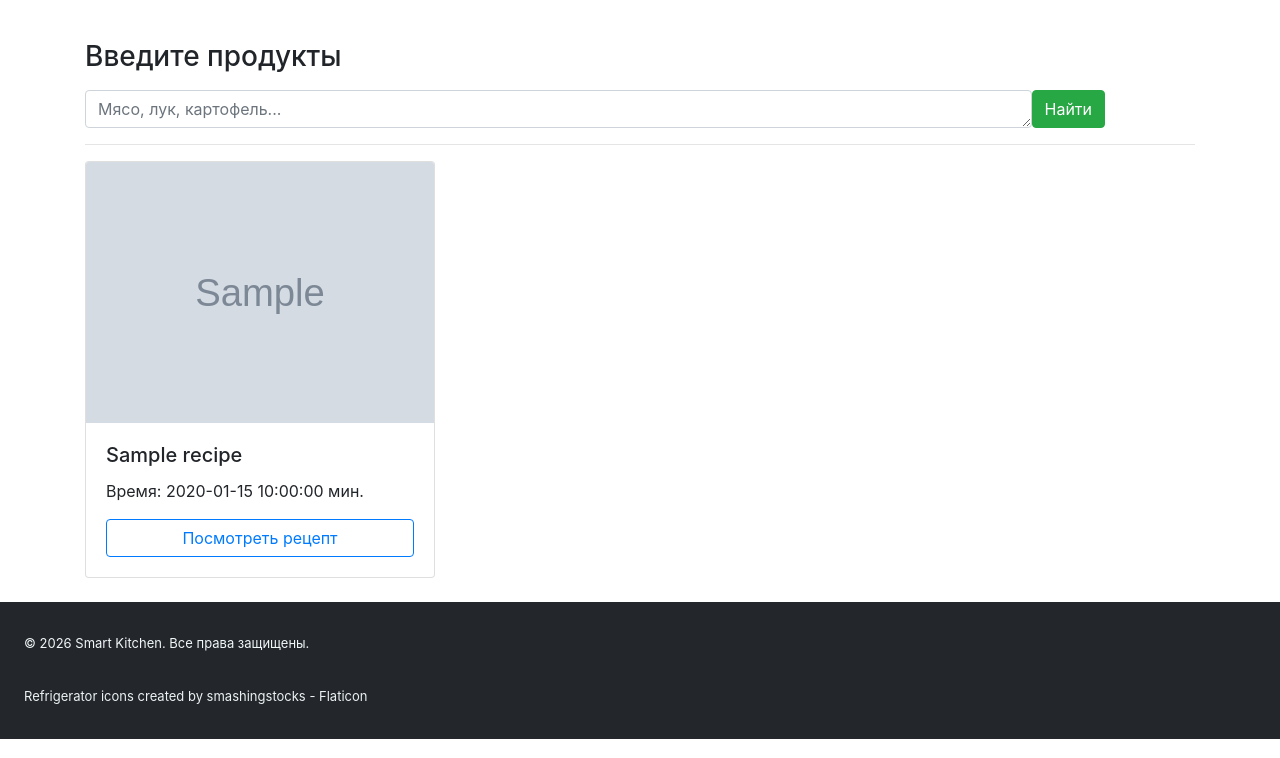
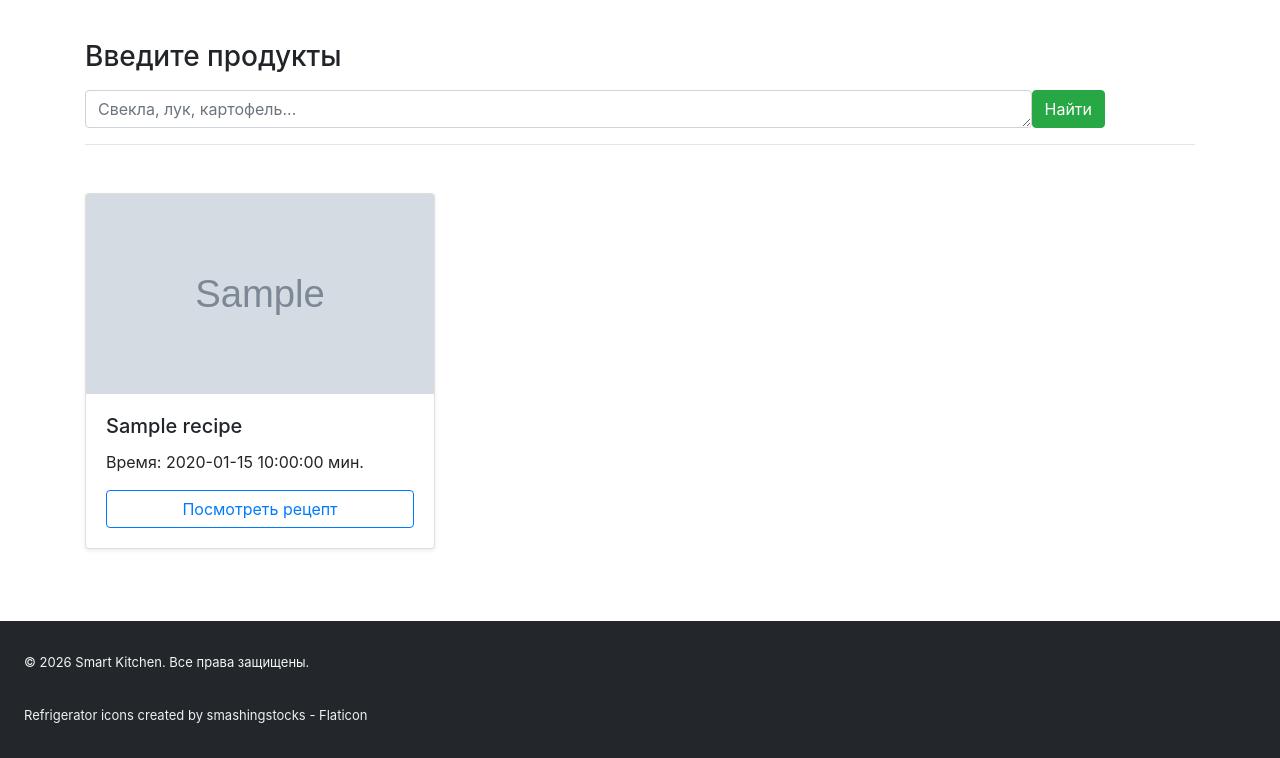
Before and after one commit to Er01Egor/Flask-Project, a Flask app: template templates/search_page.html in a window 1280 px wide. Shown: the part 72-830 px from the top of the page. Run offline with Flask 3, Linux system fonts and the light colour scheme; the template is opened without the code that fills it: most values are stand-ins (such as "Sample title", 1, 10 or a date in 2020); grey boxes marked "Sample" are stand-in pictures; some libraries are stand-ins or nearby versions.

Commit message:
Отдел с поиском блюд работает

```diff
--- a/main.py
+++ b/main.py
@@ -38,4 +38,4 @@ def search_page():
 
 
 if __name__ == '__main__':
-    app.run(port=8000, host='127.0.0.1')
+    app.run(port=8080, host='127.0.0.1')
--- a/static/css/style.css
+++ b/static/css/style.css
@@ -89,3 +89,21 @@ footer p {
     padding-top: 40px;
     padding-right: 90px;
 }
+.card-img-top {
+    height: 200px;
+    object-fit: cover;
+    object-position: center;
+}
+.card {
+    height: 100%;
+    display: flex;
+    flex-direction: column;
+}
+.card-body {
+    flex-grow: 1;
+    display: flex;
+    flex-direction: column;
+}
+.card-body .btn {
+    margin-top: auto;
+}
--- a/templates/search_page.html
+++ b/templates/search_page.html
@@ -7,17 +7,17 @@
         <div class="d-flex align-items-end">
             <div class="flex-grow-1 me-2">
                 <textarea name="ingredients" class="form-control" rows="1"
-                          placeholder="Мясо, лук, картофель..."></textarea>
+                          placeholder="Свекла, лук, картофель..."></textarea>
             </div>
             <button type="submit" class="btn btn-success">Найти</button>
         </div>
     </div>
 </form>
 <hr>
-<div class="row">
+<div class="row gx-4 gy-5 mt-5 mb-5">
     {% for recipe in recipes %}
-    <div class="col-md-4">
-        <div class="card mb-4">
+    <div class="col-md-4 mb-4">
+        <div class="card h-100 shadow-sm">
             <img src="/static/img/{{ recipe.image_file }}" class="card-img-top" alt="...">
             <div class="card-body">
                 <h5 class="card-title">{{ recipe.title }}</h5>
```
Also changed, not shown: static/img/1.jpg (added), static/img/2.jpg (added), static/img/3.jpg (added), static/img/4.jpg (added), static/img/5.jpg (added), static/img/6.jpg (added).
